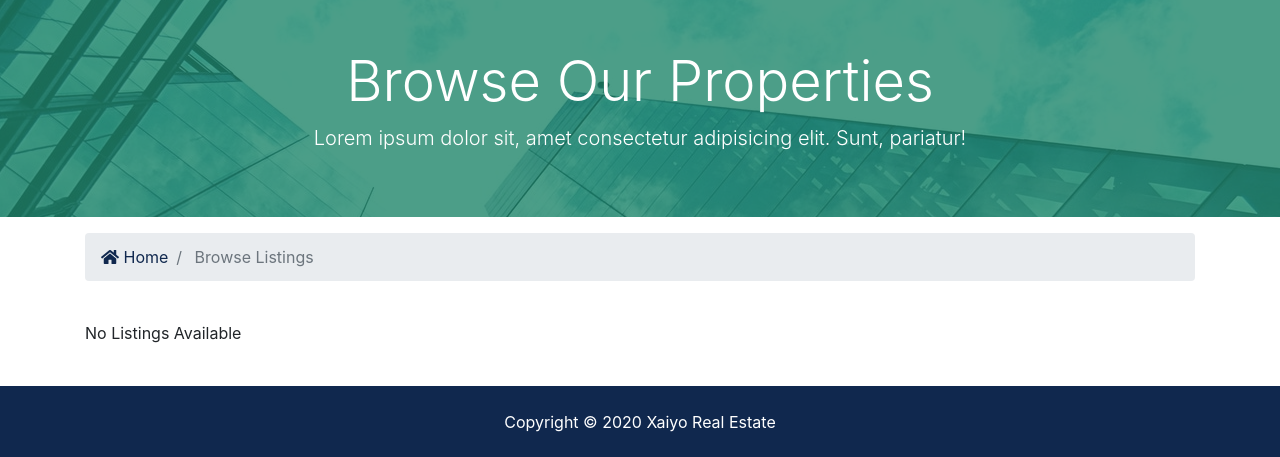
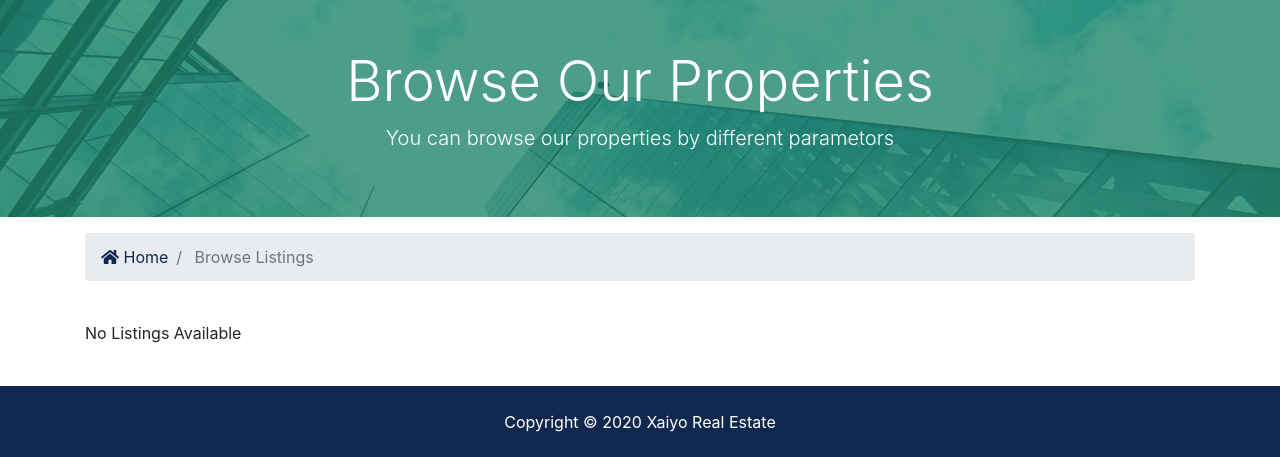
Before and after one commit to khounkham/xaiyoproperty, a Django app: page /listings/ in a window 1280 px wide. Shown: the part 149-606 px from the top of the page. Run offline with Django 3.2, Linux system fonts and the light colour scheme; data that the repository does not hold is empty; some libraries are stand-ins or nearby versions.

Commit message:
update text in the browse file

```diff
--- a/templates/listings/listings.html
+++ b/templates/listings/listings.html
@@ -7,7 +7,7 @@
       <div class="row text-center">
         <div class="col-md-12">
           <h1 class="display-4">Browse Our Properties</h1>
-          <p class="lead">Lorem ipsum dolor sit, amet consectetur adipisicing elit. Sunt, pariatur!</p>
+          <p class="lead">You can browse our properties by different parametors</p>
         </div>
       </div>
     </div>
```
